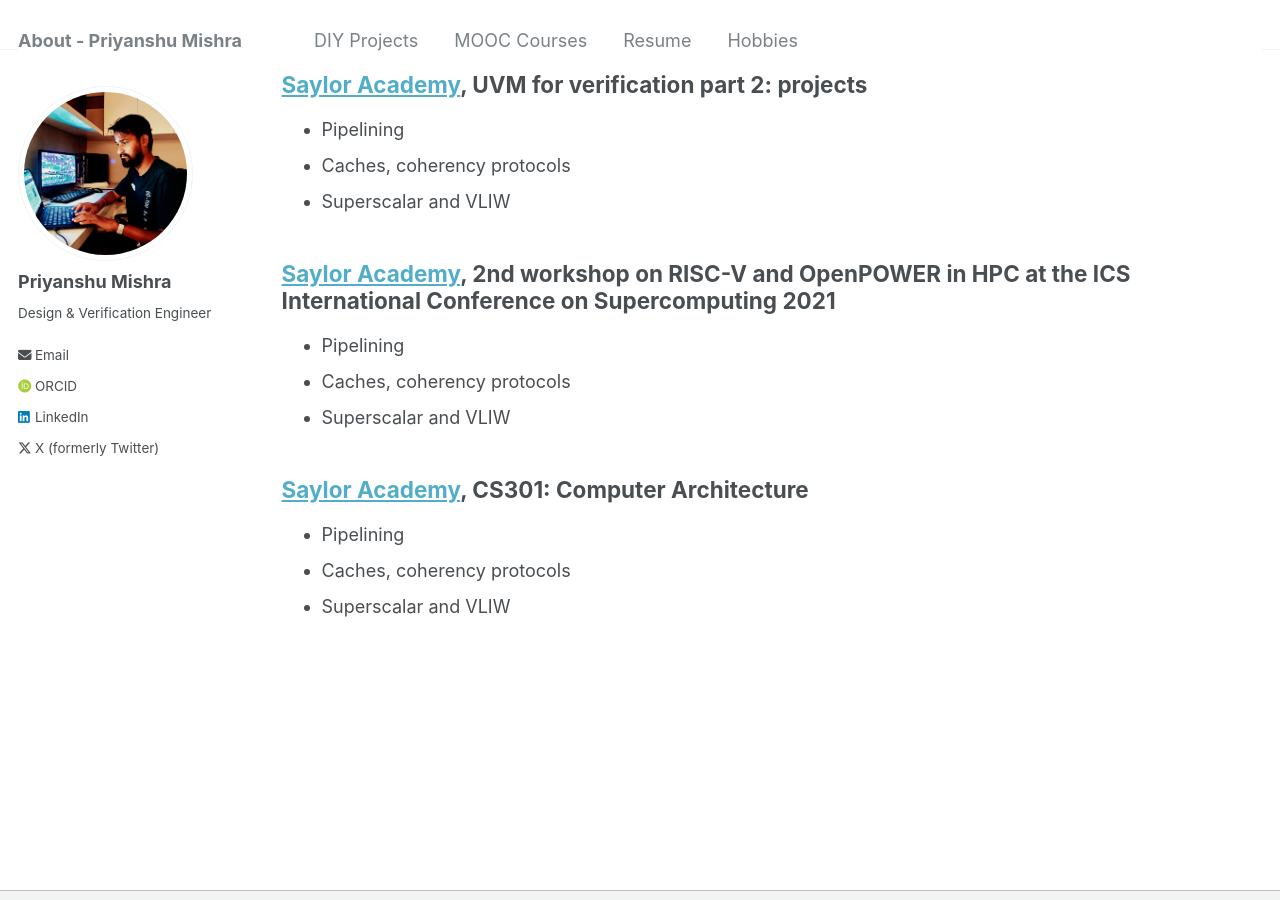
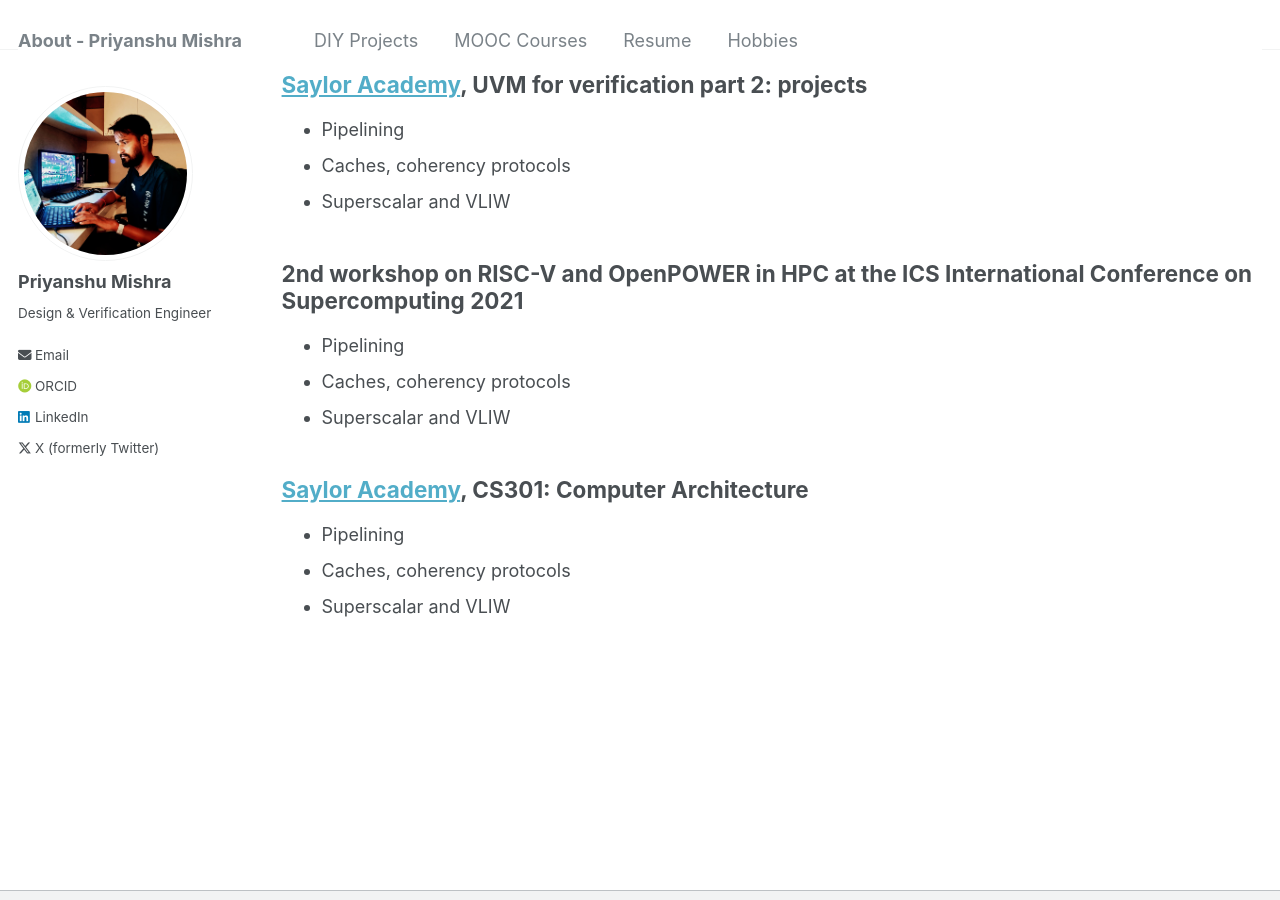
Before and after one commit to Priyanshumishra77/priyanshu.github.io, a Jekyll site: the page built from _pages/mooc-courses.md, in a window 1280 px wide and 900 px high, scrolled down 3697 px. Built offline with Jekyll 4.4.1, drawn with Linux system fonts in a browser that asks for light colours; some web fonts are replaced.

Commit message:
Update mooc-courses.md

```diff
--- a/_pages/mooc-courses.md
+++ b/_pages/mooc-courses.md
@@ -126,7 +126,7 @@ redirect_from:
  - Caches, coherency protocols
  - Superscalar and VLIW
 
-[Saylor Academy](https://certificates.saylor.org/f19f7b29-e244-4c68-8a11-703b26bcec60#gs.84ymty), 2nd workshop on RISC-V and OpenPOWER in HPC at the ICS International Conference on Supercomputing 2021
+2nd workshop on RISC-V and OpenPOWER in HPC at the ICS International Conference on Supercomputing 2021
 --------------------
  - Pipelining
  - Caches, coherency protocols
```
